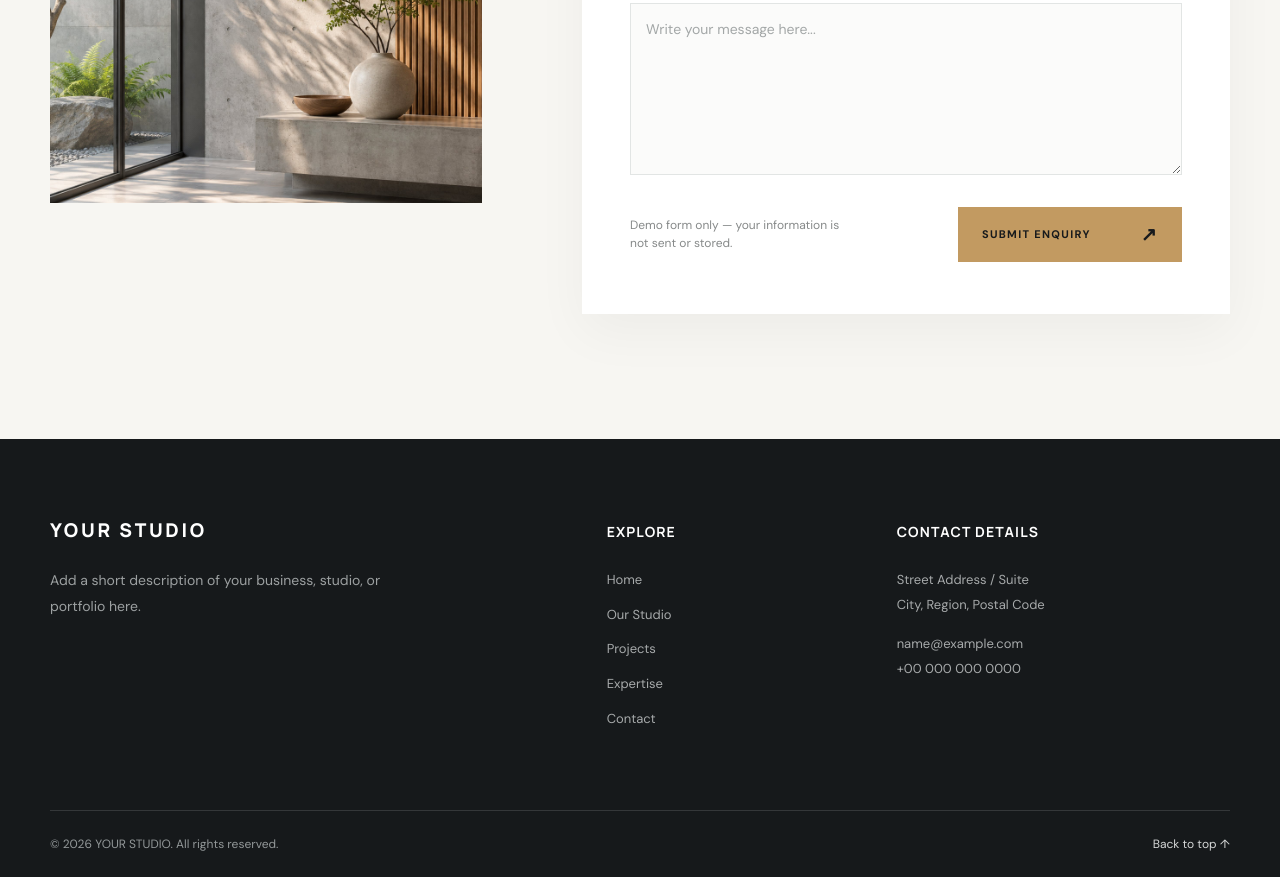
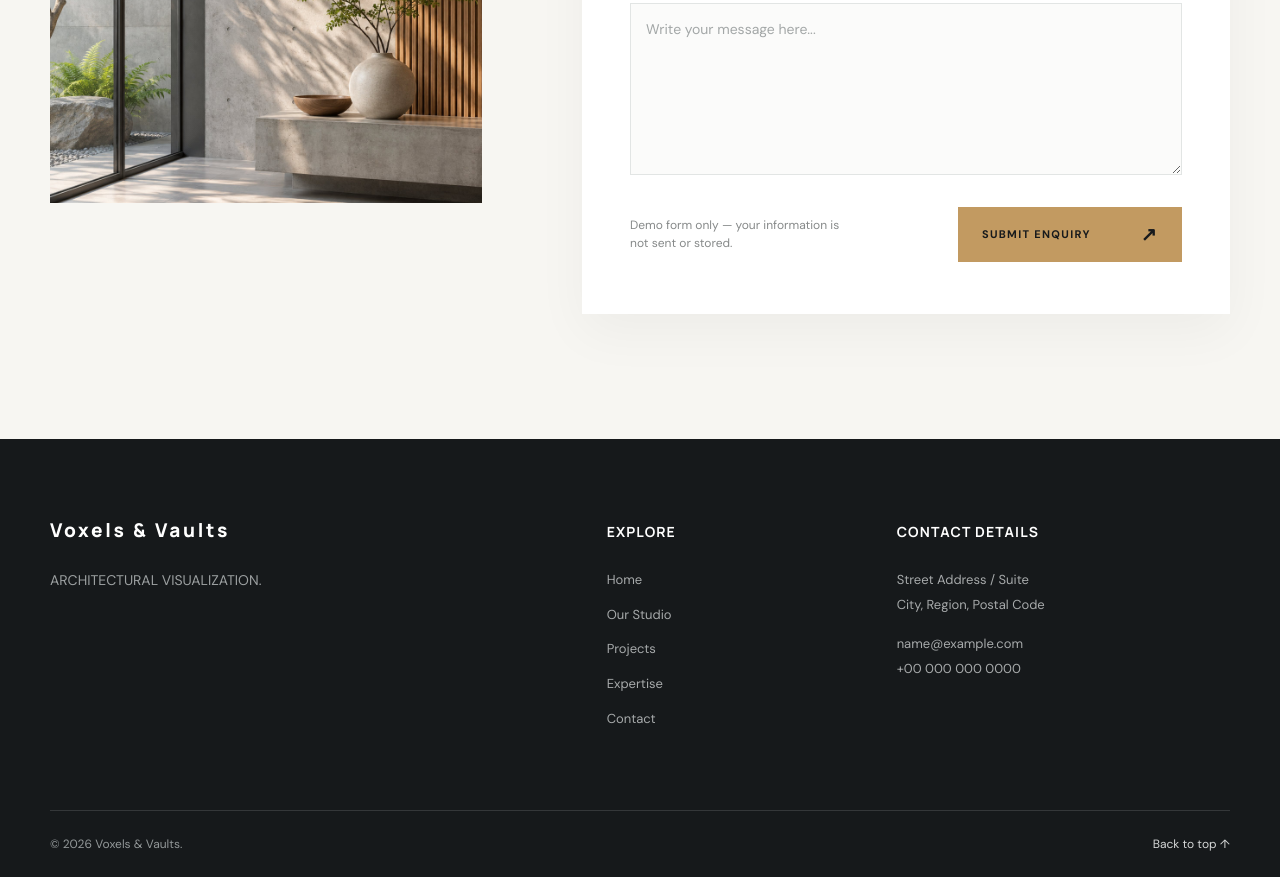
Before and after one commit to Evoke22/voxel-and-vaults, a plain HTML site: page contact.html in a window 1280 px wide. Shown: the part 1810-2687 px from the top of the page. Drawn offline with Linux system fonts and the light colour scheme.

Commit message:
change footer

```diff
--- a/contact.html
+++ b/contact.html
@@ -102,17 +102,17 @@
     </section>
   </main>
 
-  <footer class="site-footer">
+<footer class="site-footer">
     <div class="container">
       <div class="footer-main">
         <div class="footer-about">
-          <a class="brand brand-footer" href="index.html" aria-label="Your Studio home"><span class="brand-name">YOUR STUDIO</span></a>
-          <p>Add a short description of your business, studio, or portfolio here.</p>
+          <a class="brand brand-footer" href="index.html" aria-label="Your Studio home"><span class="brand-name">Voxels & Vaults</span></a>
+          <p>ARCHITECTURAL VISUALIZATION.</p>
         </div>
         <div class="footer-column"><h3>Explore</h3><a href="index.html">Home</a><a href="index.html#studio">Our Studio</a><a href="index.html#projects">Projects</a><a href="index.html#expertise">Expertise</a><a href="contact.html">Contact</a></div>
         <div class="footer-column footer-contact"><h3>Contact details</h3><p>Street Address / Suite<br>City, Region, Postal Code</p><p>name@example.com<br>+00 000 000 0000</p></div>
       </div>
-      <div class="footer-bottom"><span>© <span data-year>2026</span> YOUR STUDIO. All rights reserved.</span><a href="#main">Back to top ↑</a></div>
+      <div class="footer-bottom"><span>© <span data-year>2026</span> Voxels & Vaults.</span><a href="#main">Back to top ↑</a></div>
     </div>
   </footer>
 </body>
```
